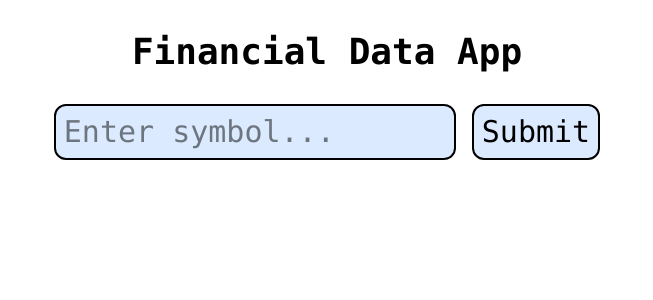
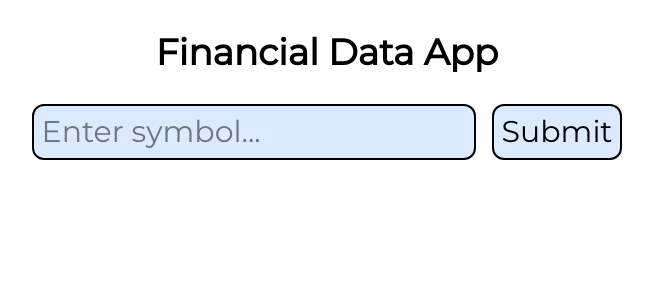
Before and after one commit to gabholli/stock-market-app, a Next.js app: page / in a window 1280 px wide. Shown: the top 300 px of the page, without its empty margins (313-966 px from the left). Built offline with nearby package versions, Linux system fonts and the light colour scheme.

Commit message:
Changed website font to Montserrat

```diff
--- a/src/app/globals.css
+++ b/src/app/globals.css
@@ -1 +1,11 @@
 @import "tailwindcss";
+
+@theme {
+    --font-montserrat: "Montserrat", sans-serif;
+}
+
+@font-face {
+    font-family: Montserrat;
+    font-style: normal;
+    src: url("/fonts/Montserrat-Regular.ttf")
+}
--- a/src/app/layout.tsx
+++ b/src/app/layout.tsx
@@ -10,7 +10,7 @@ export default function RootLayout({
     <html lang="en">
       <link rel="icon" href="stock-market-icon.ico" sizes="any" />
       <body
-        className="font-mono p-8 lg:text-2xl xl:text-3xl"
+        className="font-montserrat p-8 lg:text-2xl xl:text-3xl"
       >
         <Header />
         {children}
```
Also changed, not shown: public/fonts/Montserrat-Regular.ttf (added).
